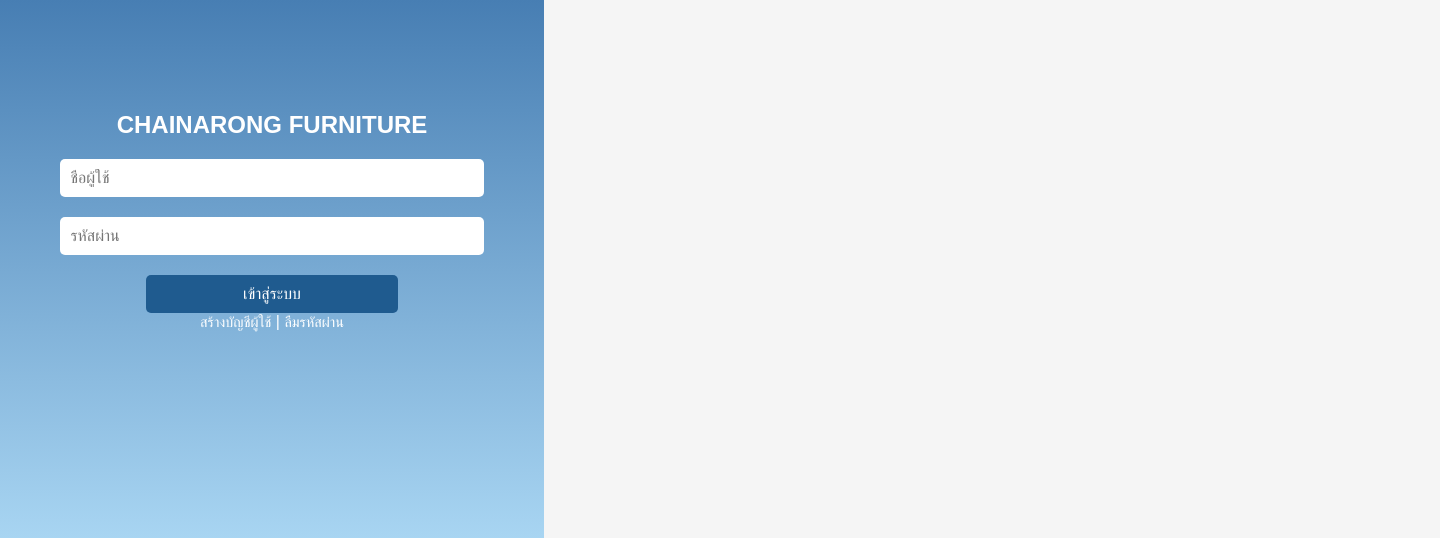
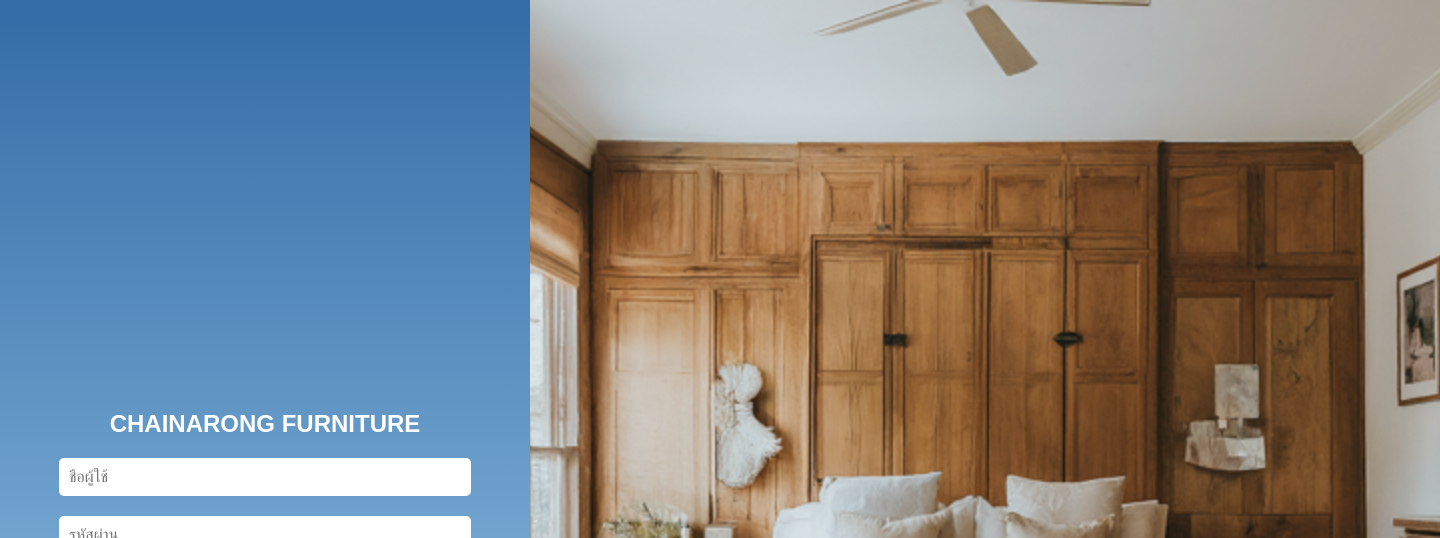
Before and after one commit to AntJiraphat/sa_project, a PHP site: page /registration.php in a window 1440 px wide. Shown: the top 538 px of the page. Run offline with PHP 8.4, Linux system fonts and the light colour scheme; grey boxes are pictures that could not be loaded.

Commit message:
edit css

```diff
--- a/style.css
+++ b/style.css
@@ -6,13 +6,17 @@ body {
     display: flex;
     justify-content: center;
     align-items: center;
-    height: 100vh;
+    height: 1024px;
+    width: 1440px;
+    overflow: hidden;
 }
 
 .container {
-    display: grid;
-    width: 1440px;
-    height: 1024px;
+    display: flex;
+    width: 100%;
+    height: 100%;
+    max-width: 1440px;
+    max-height: 1024px;
     box-shadow: 0 0 15px rgba(0, 0, 0, 0.1);
 }
 
@@ -69,3 +73,10 @@ body {
     background-size: cover;
     background-position: center;
 }
+
+.image-section {
+    width: 65%;
+    background-image: url('images/login.png');
+    background-size: cover;
+    background-position: center;
+}
```
